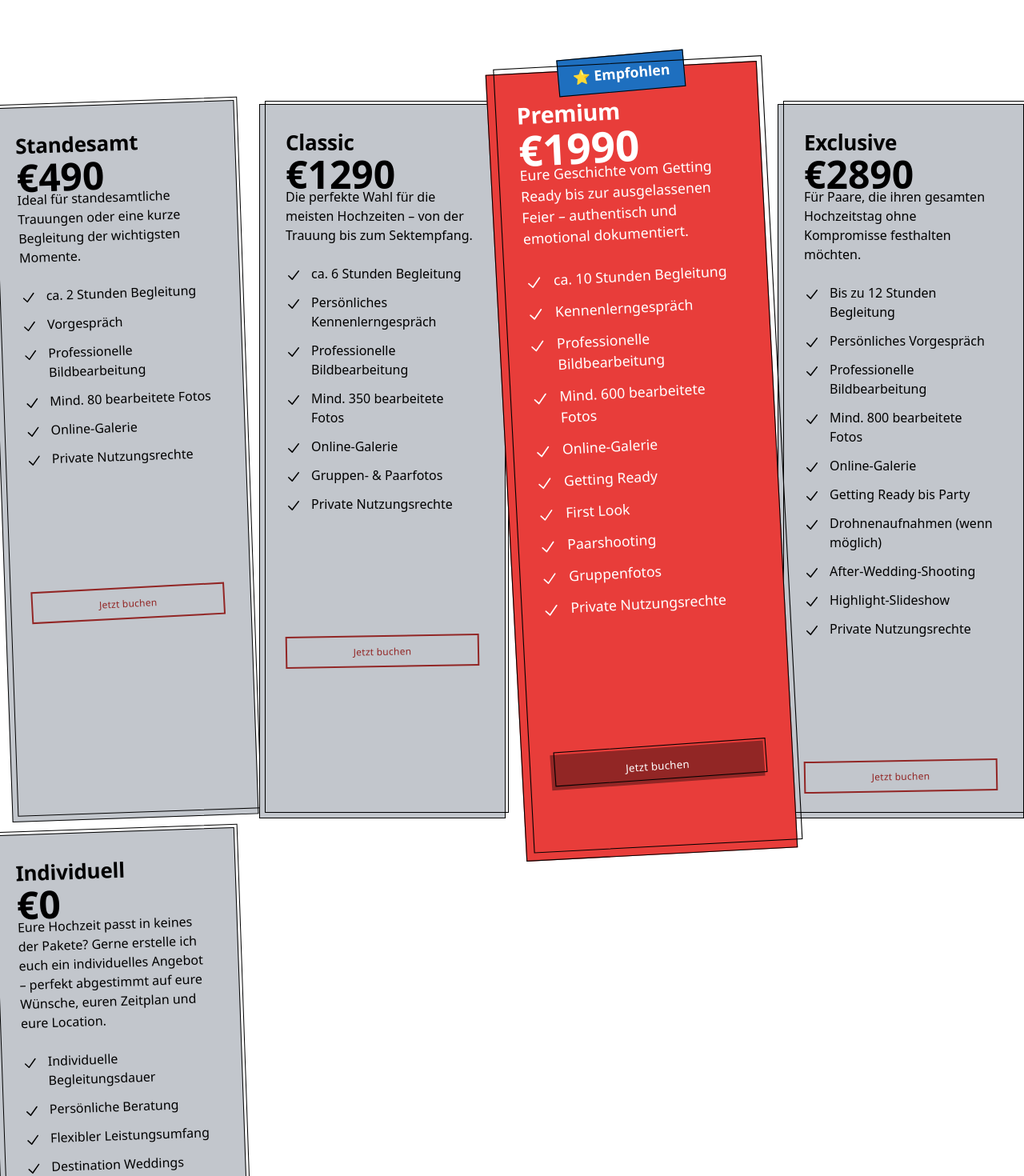
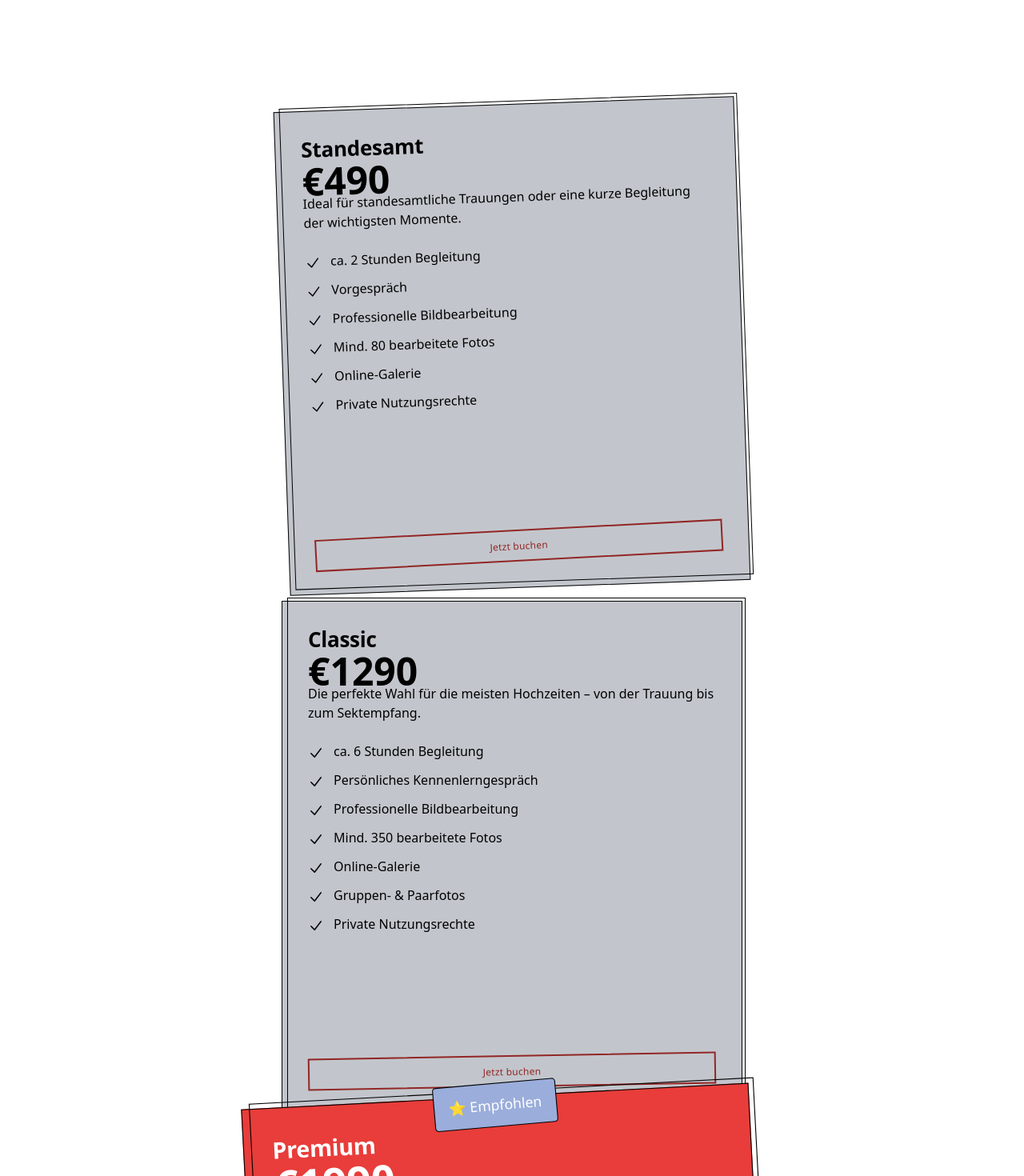
Before and after one commit to AdrianSailerArt/adriansailerart, a Nuxt app: page / in a window 1280 px wide. Shown: the part 1340-2810 px from the top of the page at 80% size. Built offline with nearby package versions, Linux system fonts and the light colour scheme.

Commit message:
add tag component

```diff
--- /dev/null
+++ b/app/atomics/Tag.vue
@@ -0,0 +1,24 @@
+<script lang="ts" setup>
+import type { ColorName } from '~/styles/colors/index.js';
+import Text from './text/Text.vue';
+import { colorMap } from './button/types.js';
+
+type TagProps = {
+    color?: Extract<ColorName, 'primary' | 'secondary' | 'success' | 'warning' | 'info'>;
+};
+
+const props = withDefaults(defineProps<TagProps>(), {
+    color: 'primary'
+});
+
+const background = computed(() => colorMap[props.color].bg);
+</script>
+
+<template>
+    <div
+        class="border border-black rounded-minimal px-small4 py-small3 text-white"
+        :class="background"
+    >
+        <Text><slot /></Text>
+    </div>
+</template>
--- a/app/atomics/button/types.ts
+++ b/app/atomics/button/types.ts
@@ -4,7 +4,7 @@ import type { ButtonHTMLAttributes } from 'vue';
 export type ButtonColor =
     | Extract<
           ColorName,
-          'primary' | 'secondary' | 'success' | 'warning'
+          'primary' | 'secondary' | 'success' | 'warning' | 'info'
       >
 
 
@@ -50,5 +50,11 @@ export const colorMap: ColorMap = {
         text: 'text-warning',
         border: 'border-warning',
         hoverBg: 'hover:bg-warning/5'
+    },
+    info: {
+        bg: 'bg-info',
+        text: 'text-info',
+        border: 'border-info',
+        hoverBg: 'hover:bg-info/5'
     }
 };
--- a/app/components/BuyBox.vue
+++ b/app/components/BuyBox.vue
@@ -1,19 +1,18 @@
 <script setup lang="ts">
 import Button from '~/atomics/button/Button.vue';
+import Tag from '~/atomics/Tag.vue';
 import Text from '~/atomics/text/Text.vue';
 import type { Plan } from '~/types';
 
- defineProps<{
+defineProps<{
     plans: Array<Plan>;
 }>();
-
-
 </script>
 
 <template>
-    <div class="relative isolate" >
+    <div class="relative isolate">
         <div
-            class="mx-auto grid max-w-xl grid-cols-1 gap-small4 sm:mt-large4 lg:max-w-7xl lg:grid-cols-4"
+            class="mx-auto grid max-w-xl grid-cols-1 gap-small4 sm:mt-large4 xl:max-w-7xl xl:grid-cols-4"
         >
             <div
                 v-for="plan in plans"
@@ -22,20 +21,16 @@ import type { Plan } from '~/types';
                     'pricing-card relative border border-black bg-gray30 rounded-none -rotate-1 transition-all duration-200',
                     plan.highlight
                         ? 'pricing-card-highlight bg-primaryLightenTwo text-white scale-105 z-fixed'
-                        : 'hover:-translate-y-1'
+                        : 'hover:-translate-y-small'
                 ]"
             >
-                <!-- Badge -->
-                <div
+                <Tag
+                    color="secondary"
                     v-if="plan.highlight"
-                    class="absolute -top-4 left-1/2 -translate-x-1/2 -rotate-2"
+                    class="absolute -top-4 left-1/2 -translate-x-1/2 -rotate-2 z-fixed"
                 >
-                    <div
-                        class="border border-black bg-info px-small4 py-small2 font-bold text-white"
-                    >
-                        ⭐ Empfohlen
-                    </div>
-                </div>
+                    ⭐ Empfohlen
+                </Tag>
 
                 <Text as="h3" variant="h3" color="inherit">
                     {{ plan.name }}
@@ -45,8 +40,6 @@ import type { Plan } from '~/types';
                     <span class="text-6xl font-black leading-none">
                         €{{ plan.price }}
                     </span>
-
-
                 </div>
 
                 <Text class="mt-small4 leading-relaxed" color="inherit">
@@ -81,7 +74,6 @@ import type { Plan } from '~/types';
                 <Button
                     fluid
                     :variant="plan.highlight ? 'standard' : 'outlined'"
-
                     class="mt-large4"
                 >
                     Jetzt buchen
```
Also changed, not shown: app/types/index.ts (line endings or trailing spaces).
